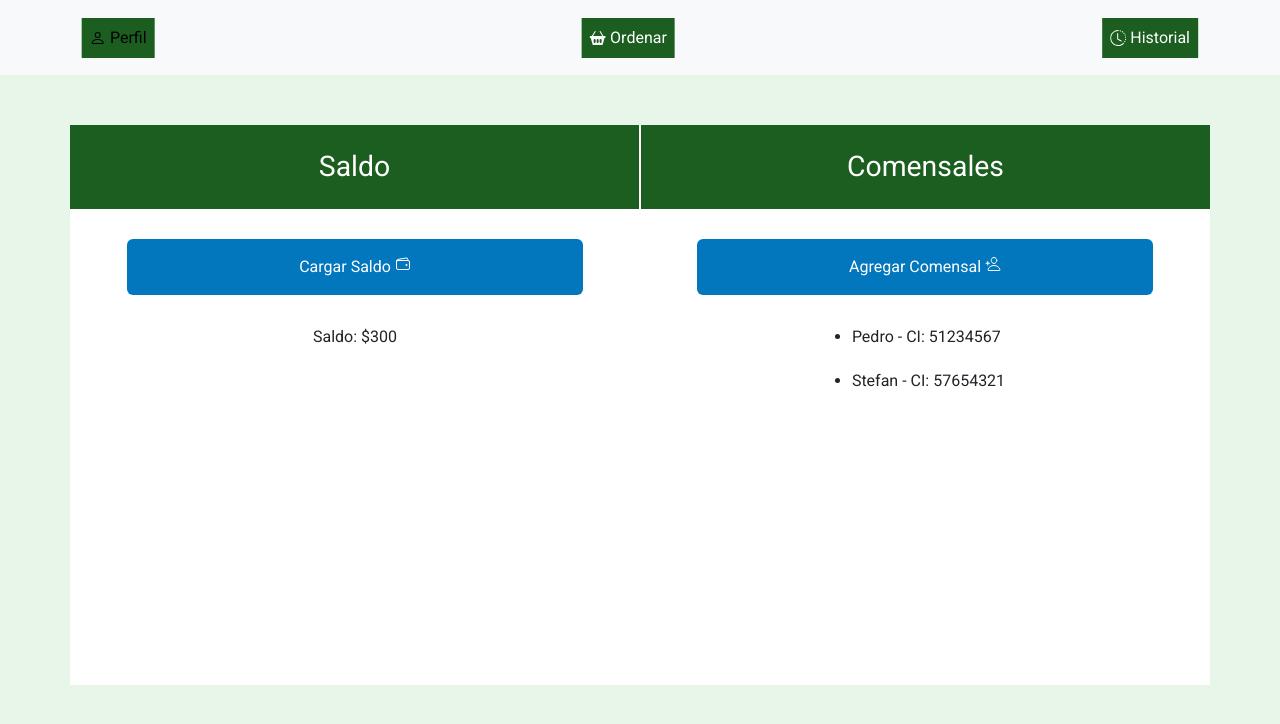
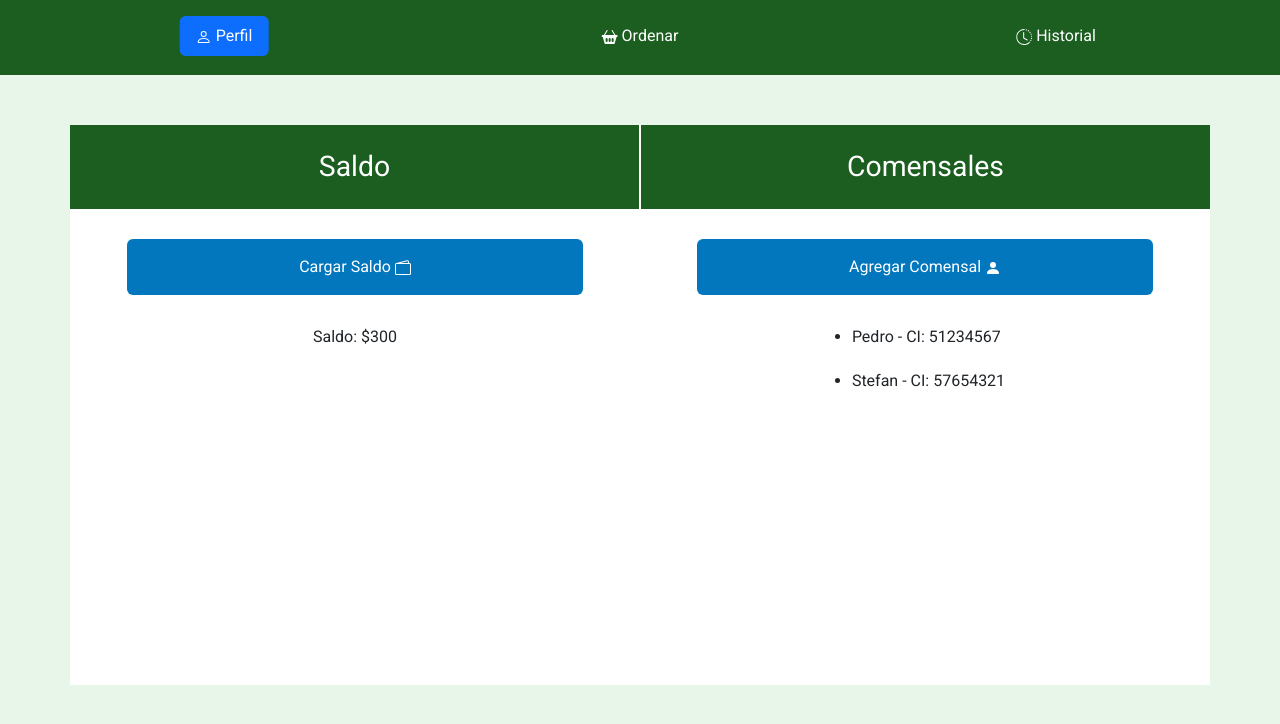
Before and after one commit to JuanAndresMacedo/homeCanteen.github.io, a plain HTML site: page index.html in a window 1280 px wide. Both pictures are taken after a click on the tab "Perfil". Drawn offline with nearby package versions, Linux system fonts and the light colour scheme.

Commit message:
Se solucionaron errores con iconos svg

```diff
--- a/index.html
+++ b/index.html
@@ -19,13 +19,12 @@
 <body>
 
 	<!--NAV-->
-	<nav class="navbar navbar-expand-lg navbar-light bg-light">
-		<div class="container">
-			<ul class="navbar-nav d-flex justify-content-between" style="width: 100%;" id="pills-tab" role="tablist">
-				<li class="nav-item">
+	<nav>
+		<ul class="nav justify-content-center nav-pills mb-3 p-3 position-relative" id="pills-tab" role="tablist">
+			<li class="col nav-item" role="presentation">
 				<button class="nav-link position-relative start-50 translate-middle-x" id="btnTabPerfil"
-						data-bs-toggle="pill" data-bs-target="#tabPerfil" type="button" role="tab"
-						aria-controls="tabPerfil" aria-selected="false">
+					data-bs-toggle="pill" data-bs-target="#tabPerfil" type="button" role="tab" aria-controls="tabPerfil"
+					aria-selected="false">
 					<svg xmlns="http://www.w3.org/2000/svg" width="16" height="16" fill="currentColor"
 						class="bi bi-person" viewBox="0 0 16 16">
 						<path
@@ -34,7 +33,7 @@
 					Perfil
 				</button>
 			</li>
-				<li class="nav-item">
+			<li class="col  nav-item" role="presentation">
 				<button class="nav-link active position-relative start-50 translate-middle-x" id="btnTabOrdenar"
 					data-bs-toggle="pill" data-bs-target="#tabOrdenar" type="button" role="tab"
 					aria-controls="tabOrdenar" aria-selected="true">
@@ -46,7 +45,7 @@
 					Ordenar
 				</button>
 			</li>
-				<li class="nav-item">
+			<li class="col  nav-item" role="presentation">
 				<button class="nav-link position-relative start-50 translate-middle-x" id="btnTabHistorial"
 					data-bs-toggle="pill" data-bs-target="#tabHistorial" type="button" role="tab"
 					aria-controls="tabHistorial" aria-selected="false">
@@ -62,7 +61,6 @@
 				</button>
 			</li>
 		</ul>
-		</div>
 	</nav>
 
 	<!--TABS-->
@@ -303,15 +301,24 @@
 			<div class="container contenedorPerfil" id="sPerfil">
 				<div class="contenedorDivisiones" id="contenedorSaldo">
 					<div class="subtitulos der">Saldo</div>
-					<button class="btn btn-l btn-info" id="btn-cargarSaldo"> Cargar Saldo <span
-							type="ionicons"><ion-icon name="wallet-outline"></ion-icon></span></button>
+					<button class="btn btn-l btn-info" id="btn-cargarSaldo">
+						Cargar Saldo
+						<svg xmlns="http://www.w3.org/2000/svg" width="16" height="16" fill="currentColor"
+							class="bi bi-wallet2" viewBox="0 0 16 16">
+							<path
+								d="M12.136.326A1.5 1.5 0 0 1 14 1.78V3h.5A1.5 1.5 0 0 1 16 4.5v9a1.5 1.5 0 0 1-1.5 1.5h-13A1.5 1.5 0 0 1 0 13.5v-9a1.5 1.5 0 0 1 1.432-1.499L12.136.326zM5.562 3H13V1.78a.5.5 0 0 0-.621-.484L5.562 3zM1.5 4a.5.5 0 0 0-.5.5v9a.5.5 0 0 0 .5.5h13a.5.5 0 0 0 .5-.5v-9a.5.5 0 0 0-.5-.5h-13z" />
+						</svg>
+					</button>
 					<p id="etiquetaSaldo">Saldo: $0</p>
 				</div>
 				<div class="contenedorDivisiones" id="contenedorComensal">
 					<div class="subtitulos izq">Comensales</div>
 					<button class="col-4 btn btn-l btn-info" id="btn-agregarComensal">
 						Agregar Comensal
-						<span type="ionicons"><ion-icon name="person-add-outline"></ion-icon></span>
+						<svg xmlns="http://www.w3.org/2000/svg" width="16" height="16" fill="currentColor"
+							class="bi bi-person-fill" viewBox="0 0 16 16">
+							<path d="M3 14s-1 0-1-1 1-4 6-4 6 3 6 4-1 1-1 1H3Zm5-6a3 3 0 1 0 0-6 3 3 0 0 0 0 6Z" />
+						</svg>
 					</button>
 					<div id="contenedorListas">
 						<ul id="listaComensales"></ul>
@@ -386,7 +393,7 @@
 					<div class="subtitulos der">
 						Pendientes
 						<svg xmlns="http://www.w3.org/2000/svg" width="30" height="30" fill="currentColor"
-							class="bi bi-hourglass-bottom" viewBox="0 0 16 16"  style="margin-left: 3px;">
+							class="bi bi-hourglass-bottom" viewBox="0 0 16 16" style="margin-left: 3px;">
 							<path
 								d="M2 1.5a.5.5 0 0 1 .5-.5h11a.5.5 0 0 1 0 1h-1v1a4.5 4.5 0 0 1-2.557 4.06c-.29.139-.443.377-.443.59v.7c0 .213.154.451.443.59A4.5 4.5 0 0 1 12.5 13v1h1a.5.5 0 0 1 0 1h-11a.5.5 0 1 1 0-1h1v-1a4.5 4.5 0 0 1 2.557-4.06c.29-.139.443-.377.443-.59v-.7c0-.213-.154-.451-.443-.59A4.5 4.5 0 0 1 3.5 3V2h-1a.5.5 0 0 1-.5-.5zm2.5.5v1a3.5 3.5 0 0 0 1.989 3.158c.533.256 1.011.791 1.011 1.491v.702s.18.149.5.149.5-.15.5-.15v-.7c0-.701.478-1.236 1.011-1.492A3.5 3.5 0 0 0 11.5 3V2h-7z" />
 						</svg>
```
Lines whose indentation alone changed are shown as unchanged.
